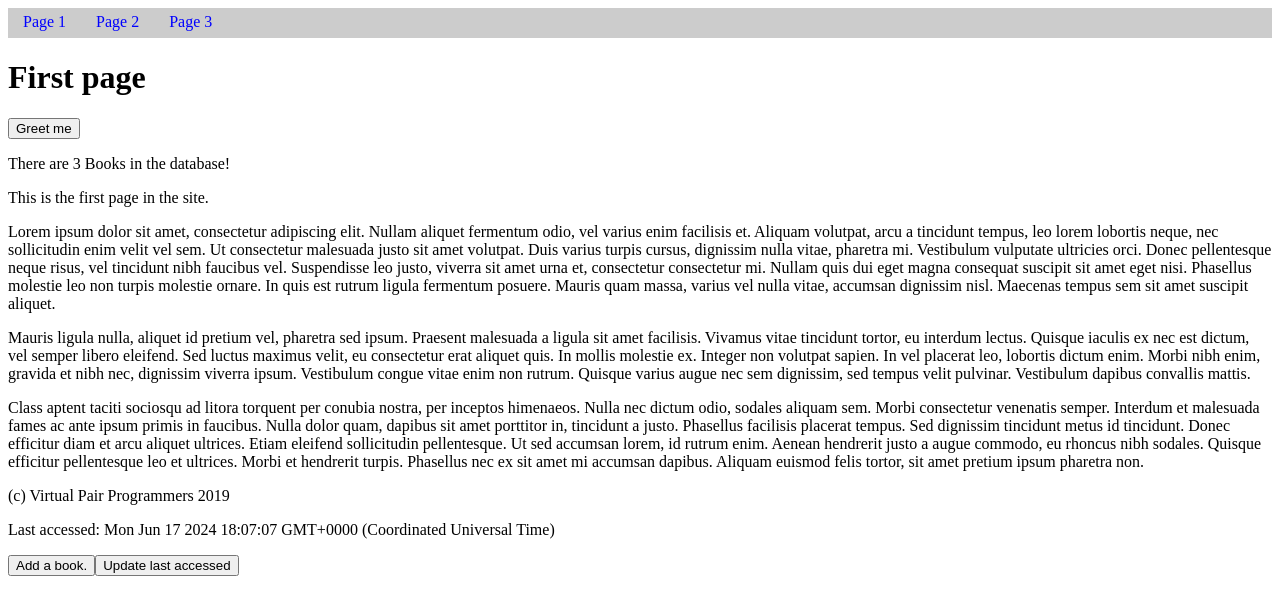
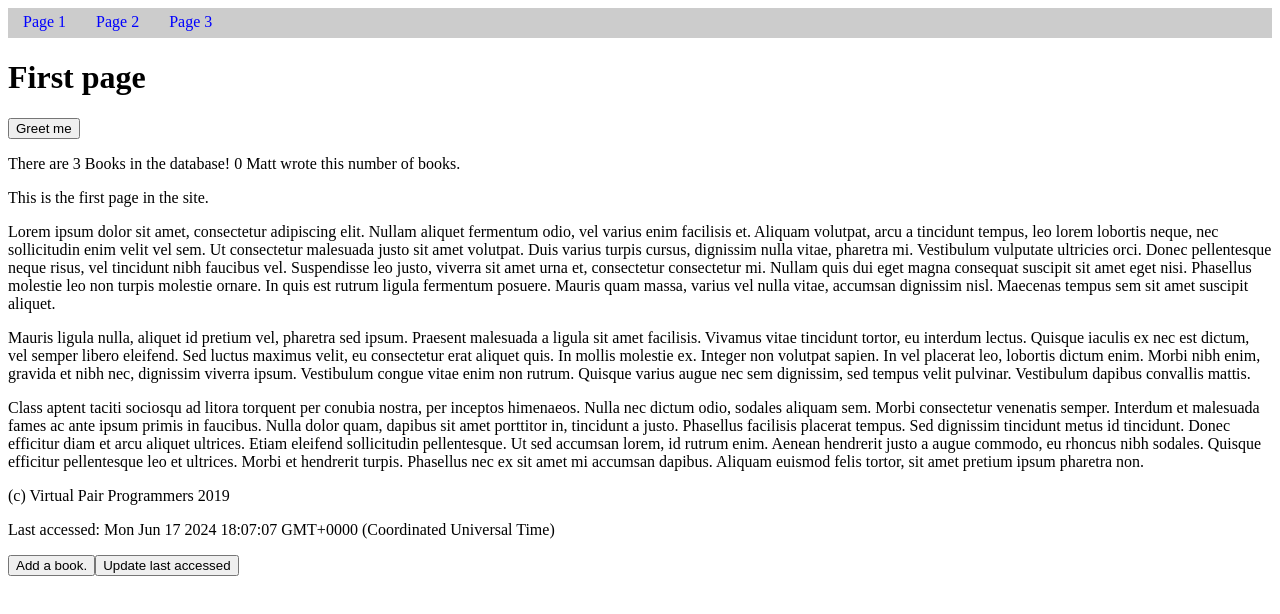
Before and after one commit to RenatiusvanSander/SimpleAngularApp, an Angular app: page / in a window 1280 px wide. Shown: the top 614 px of the page. Built offline with nearby package versions, Linux system fonts and the light colour scheme.

Commit message:
typescript: missing file

```diff
--- a/src/app/page1/page1.component.html
+++ b/src/app/page1/page1.component.html
@@ -1,7 +1,7 @@
 <h1>{{pageName}}</h1>
 
 <button (click)="onButtonClick()">Greet me</button>
-<p>There are {{books.length}} Books in the database!</p>
+<p>There are {{books.length}} Books in the database! {{numberOfBooksWrittenByMatt}} Matt wrote this number of books.</p>
 <p>This is the first page in the site.</p>
 <p>Lorem ipsum dolor sit amet, consectetur adipiscing elit. Nullam aliquet fermentum odio, vel varius enim facilisis
   et. Aliquam volutpat, arcu a tincidunt tempus, leo lorem lobortis neque, nec sollicitudin enim velit vel sem.
```
